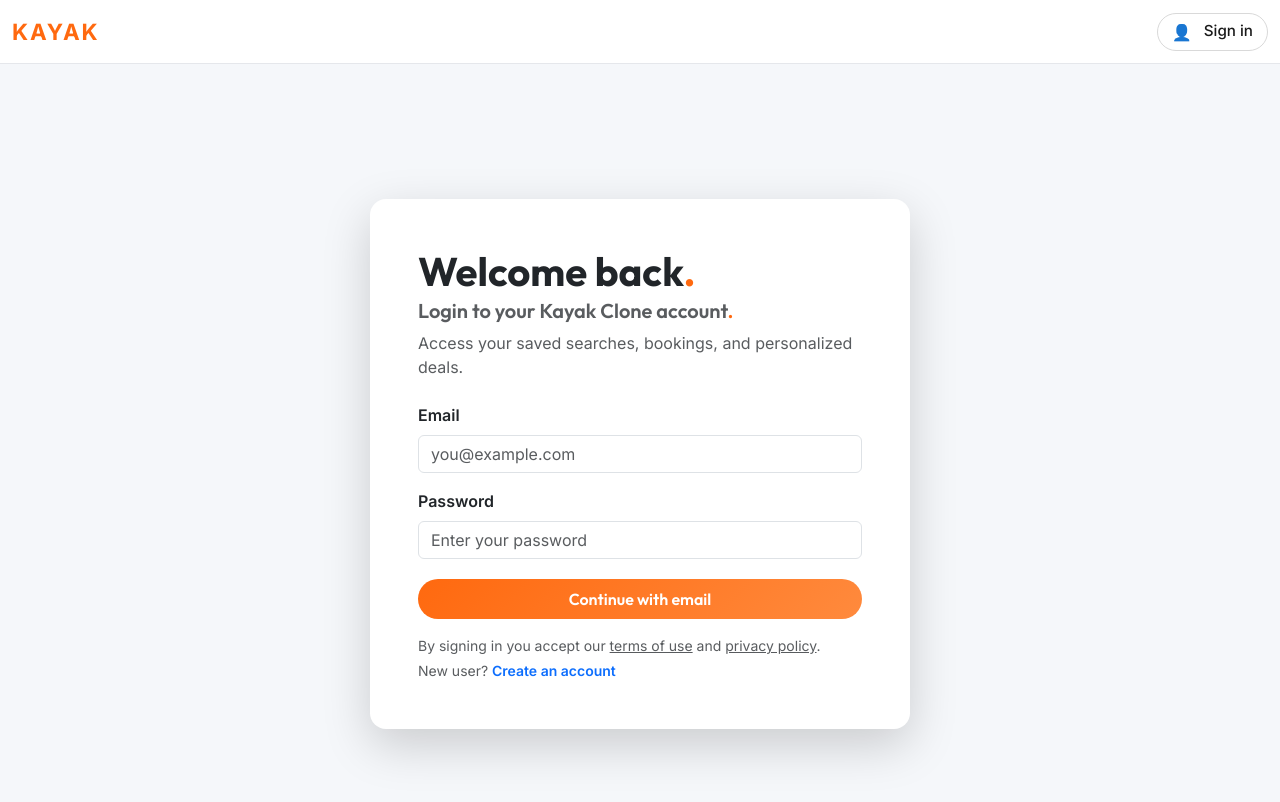
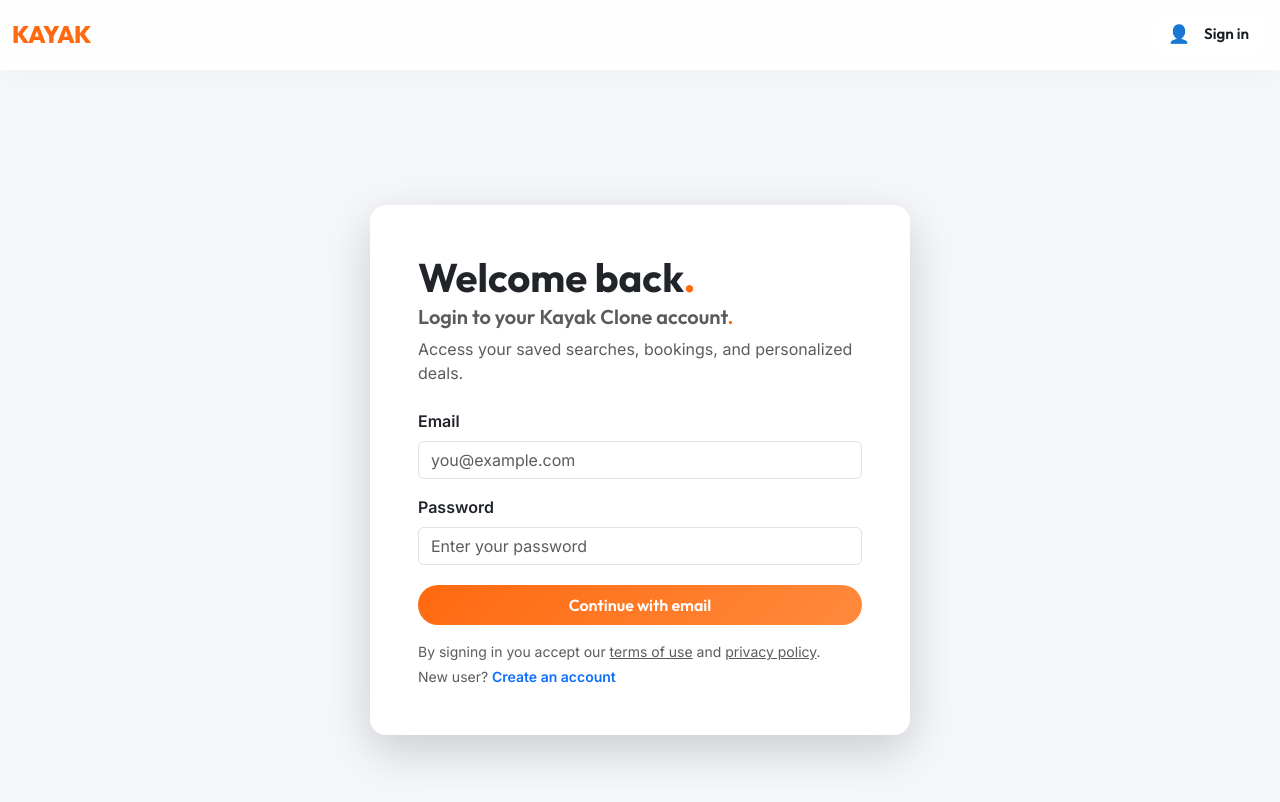
Before and after one commit to zohebwaghu/Kayak---DATA-236-Final-Project, a React (Create React App) app in the folder frontend/: page /login in a window 1280 px wide. Shown: the top 802 px of the page. Built offline with nearby package versions, Linux system fonts and the light colour scheme.

Commit message:
style(frontend): redesign navbar with glassmorphism
Updated Navbar.css to:
1. Apply backdrop-filter blur for a frosted glass effect.
2. Update logo typography to use 'Outfit' font.
3. Style user avatar and dropdown with modern shadows and transitions.

```diff
--- a/frontend/src/components/layout/Navbar.css
+++ b/frontend/src/components/layout/Navbar.css
@@ -5,11 +5,15 @@
   z-index: 1030;
 }
 
-/* Main navbar styling with Kayak-ish look */
+/* Main navbar styling with Glassmorphism */
 .kayak-navbar {
-  background-color: #ffffff;
-  border-bottom: 1px solid #e5e7eb;
-  min-height: 64px;
+  background: rgba(255, 255, 255, 0.85);
+  backdrop-filter: blur(12px);
+  -webkit-backdrop-filter: blur(12px);
+  border-bottom: 1px solid rgba(255, 255, 255, 0.5);
+  min-height: 70px;
+  box-shadow: 0 4px 30px rgba(0, 0, 0, 0.03);
+  transition: all 0.3s ease;
 }
 
 /* Brand button on the left */
@@ -23,36 +27,40 @@
 }
 
 .kayak-logo-text {
+  font-family: var(--font-heading);
   font-weight: 800;
-  font-size: 1.4rem;
-  letter-spacing: 0.08em;
+  font-size: 1.5rem;
+  letter-spacing: -0.02em;
   text-transform: uppercase;
-  color: #ff690f; /* Kayak orange */
+  color: var(--primary-orange);
 }
 
 /* Sign in button on the right (logged out) */
 .kayak-signin-btn {
   display: inline-flex;
   align-items: center;
-  column-gap: 4px;
-  padding: 6px 14px;
+  column-gap: 6px;
+  padding: 8px 18px;
   border-radius: 999px;
-  border: 1px solid #d9d9d9;
-  background-color: #ffffff;
-  color: #1a1a1a;
-  font-weight: 500;
+  border: 1px solid transparent;
+  background-color: rgba(255, 255, 255, 0.6);
+  color: var(--dark-navy);
+  font-family: var(--font-heading);
+  font-weight: 600;
   font-size: 0.95rem;
+  transition: all 0.2s ease;
 }
 
 .kayak-signin-btn:hover,
 .kayak-signin-btn:focus {
-  background-color: #f2f3f4;
-  border-color: #c4c4c4;
-  color: #1a1a1a;
+  background-color: #ffffff;
+  box-shadow: 0 4px 12px rgba(0, 0, 0, 0.05);
+  transform: translateY(-1px);
 }
 
 .kayak-signin-icon {
-  font-size: 1rem;
+  font-size: 1.1rem;
+  color: var(--primary-orange);
 }
 
 /* User menu (logged in state) */
@@ -62,41 +70,59 @@
 
 /* Avatar circle with first letter */
 .kayak-avatar-btn {
-  width: 36px;
-  height: 36px;
+  width: 40px;
+  height: 40px;
   border-radius: 50%;
-  border: 1px solid #d9d9d9;
-  background-color: #f2f3f4;
-  color: #1a1a1a;
+  border: 2px solid white;
+  background: linear-gradient(135deg, #f0f4f8 0%, #d9e2ec 100%);
+  color: var(--dark-navy);
   display: flex;
   align-items: center;
   justify-content: center;
-  font-weight: 600;
-  font-size: 0.95rem;
+  font-weight: 700;
+  font-size: 1rem;
   padding: 0;
+  box-shadow: 0 2px 8px rgba(0, 0, 0, 0.05);
+  transition: all 0.2s ease;
 }
 
 .kayak-avatar-btn:hover,
 .kayak-avatar-btn:focus {
-  background-color: #e5e7eb;
-  border-color: #c4c4c4;
+  transform: scale(1.05);
+  box-shadow: 0 4px 12px rgba(0, 0, 0, 0.1);
 }
 
 .kayak-avatar-initial {
   text-transform: uppercase;
+  font-family: var(--font-heading);
 }
 
 /* Dropdown menu under avatar */
 .kayak-user-dropdown {
   position: absolute;
   right: 0;
-  margin-top: 8px;
-  min-width: 190px;
-  background-color: #ffffff;
-  border-radius: 12px;
-  border: 1px solid #d9d9d9;
-  box-shadow: 0 12px 30px rgba(15, 23, 42, 0.18);
-  padding: 4px 0;
+  margin-top: 12px;
+  min-width: 200px;
+  background: rgba(255, 255, 255, 0.95);
+  backdrop-filter: blur(16px);
+  -webkit-backdrop-filter: blur(16px);
+  border-radius: 16px;
+  border: 1px solid rgba(255, 255, 255, 0.6);
+  box-shadow: 0 20px 40px rgba(0, 0, 0, 0.08);
+  padding: 6px;
+  animation: fadeInDropdown 0.2s ease-out;
+}
+
+@keyframes fadeInDropdown {
+  from {
+    opacity: 0;
+    transform: translateY(-10px);
+  }
+
+  to {
+    opacity: 1;
+    transform: translateY(0);
+  }
 }
 
 /* Dropdown items */
@@ -105,24 +131,32 @@
   text-align: left;
   border: none;
   background: transparent;
-  padding: 8px 14px;
-  font-size: 0.9rem;
-  color: #1a1a1a;
+  padding: 10px 16px;
+  font-size: 0.95rem;
+  color: var(--dark-navy);
   cursor: pointer;
+  border-radius: 10px;
+  font-weight: 500;
+  transition: background 0.15s ease;
 }
 
 .kayak-user-dropdown .dropdown-item:hover,
 .kayak-user-dropdown .dropdown-item:focus {
-  background-color: #f2f3f4;
+  background-color: rgba(240, 244, 248, 0.8);
+  color: var(--primary-orange);
 }
 
 .dropdown-item-danger {
-  color: #b91c1c;
+  color: #e11d48 !important;
+}
+
+.dropdown-item-danger:hover {
+  background-color: rgba(254, 226, 226, 0.5) !important;
 }
 
 /* Divider inside dropdown */
 .kayak-user-dropdown .dropdown-divider {
   height: 1px;
-  margin: 4px 0;
-  background-color: #e5e7eb;
+  margin: 6px 0;
+  background-color: rgba(0, 0, 0, 0.05);
 }
```
